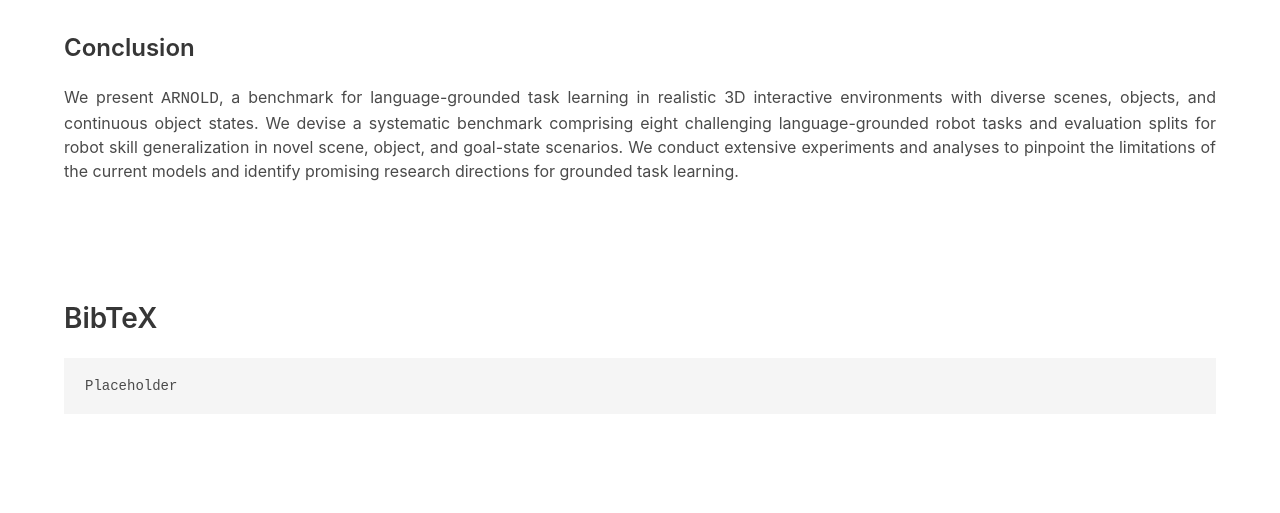
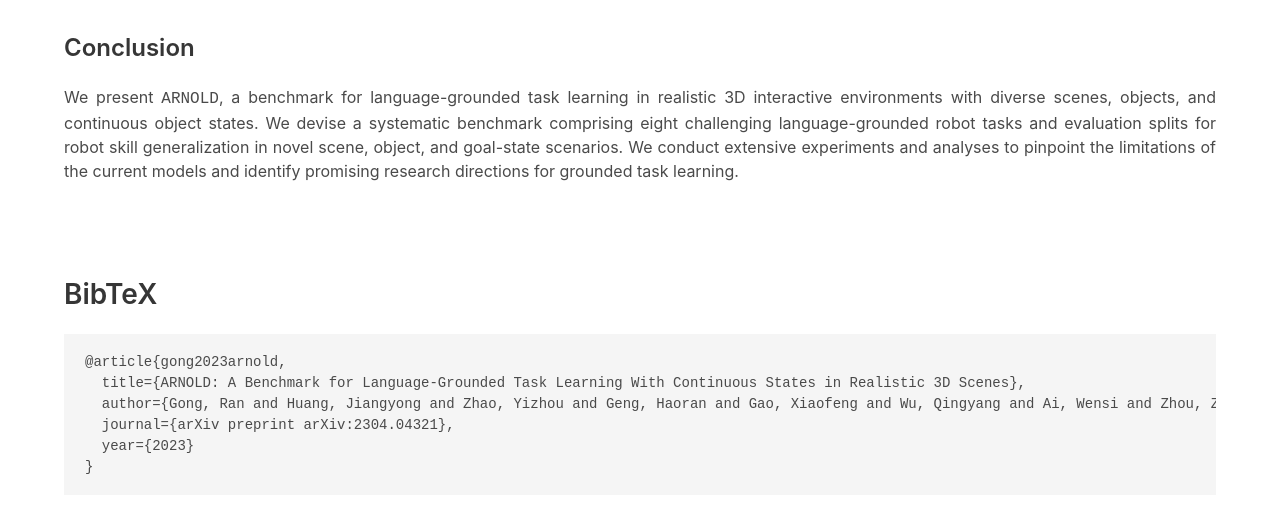
Before and after one commit to arnold-benchmark/arnold-benchmark.github.io, a plain HTML site: page index.html in a window 1280 px wide. Shown: the part 7559-8072 px from the top of the page. Before the commit the page ends 8021 px from the top, so only its background shows below. Drawn offline with nearby package versions, Linux system fonts and the light colour scheme.

Commit message:
update arxiv

```diff
--- a/index.html
+++ b/index.html
@@ -141,7 +141,7 @@ function UpdateTaskDemonstration() {
             <div class="publication-links">
             <!-- Arxiv Link. -->
             <span class="link-block">
-              <a target="_blank" href="placeholder"
+              <a target="_blank" href="http://arxiv.org/abs/2304.04321"
                  class="external-link button is-normal is-rounded is-dark">
                 <span class="icon">
                     <i class="fas fa-file"></i>
@@ -522,9 +522,7 @@ function UpdateTaskDemonstration() {
             We devise a systematic benchmark comprising eight challenging language-grounded robot tasks and evaluation splits for robot skill generalization in novel scene, object, and goal-state scenarios.
             We conduct extensive experiments and analyses to pinpoint the limitations of the current models and identify promising research directions for grounded task learning.
           </p>
-          <br/>
         </div>
-
       </div>
     </div>
     </div>
@@ -535,7 +533,12 @@ function UpdateTaskDemonstration() {
 <section class="section" id="BibTeX">
   <div class="container is-max-widescreen content">
     <h2 class="title">BibTeX</h2>
-    <pre><code>Placeholder</code></pre>
+    <pre><code>@article{gong2023arnold,
+  title={ARNOLD: A Benchmark for Language-Grounded Task Learning With Continuous States in Realistic 3D Scenes},
+  author={Gong, Ran and Huang, Jiangyong and Zhao, Yizhou and Geng, Haoran and Gao, Xiaofeng and Wu, Qingyang and Ai, Wensi and Zhou, Ziheng and Terzopoulos, Demetri and Zhu, Song-Chun and Jia, Baoxiong and Huang, Siyuan},
+  journal={arXiv preprint arXiv:2304.04321},
+  year={2023}
+}</code></pre>
   </div>
 </section>
 
```
